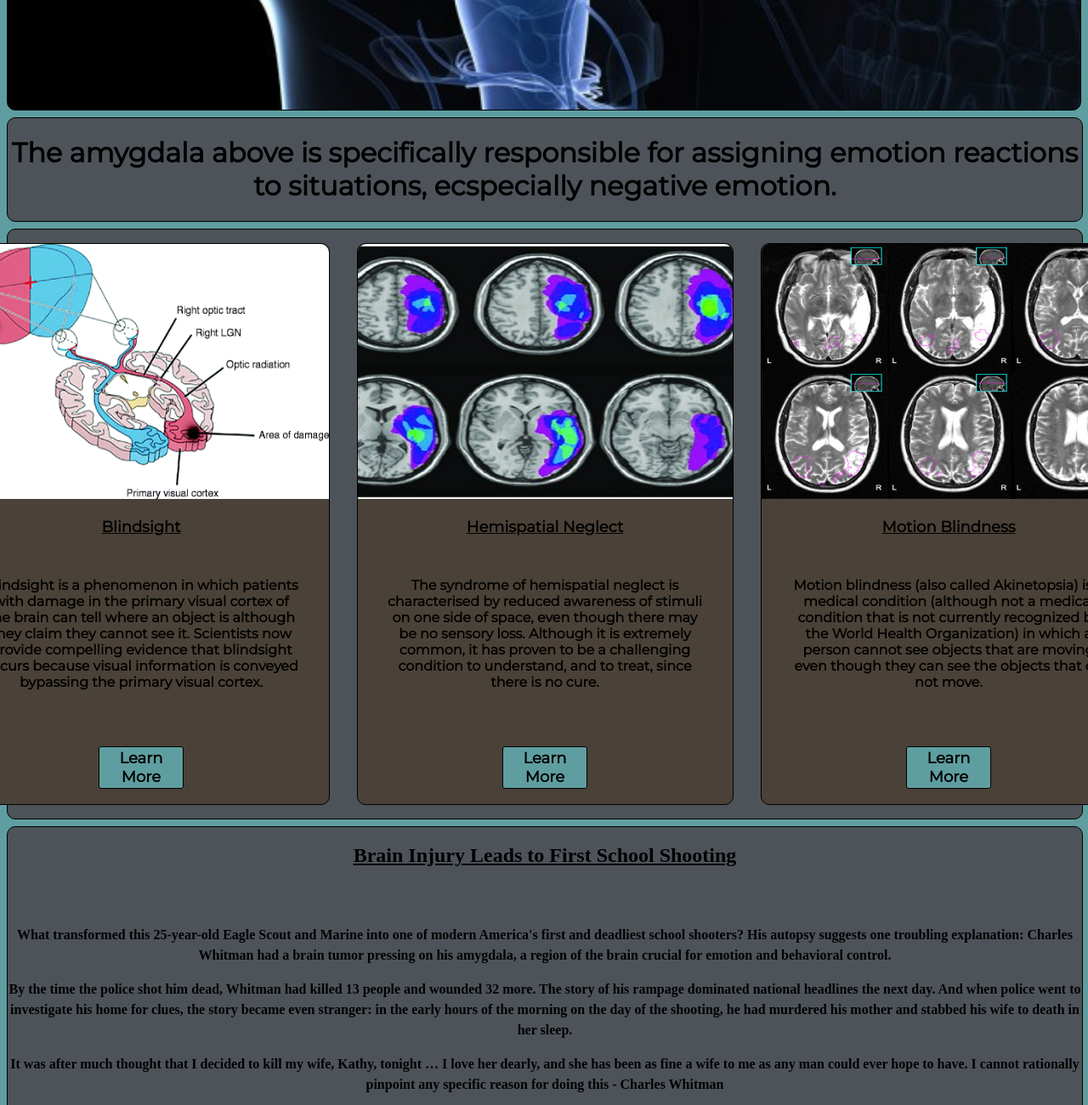
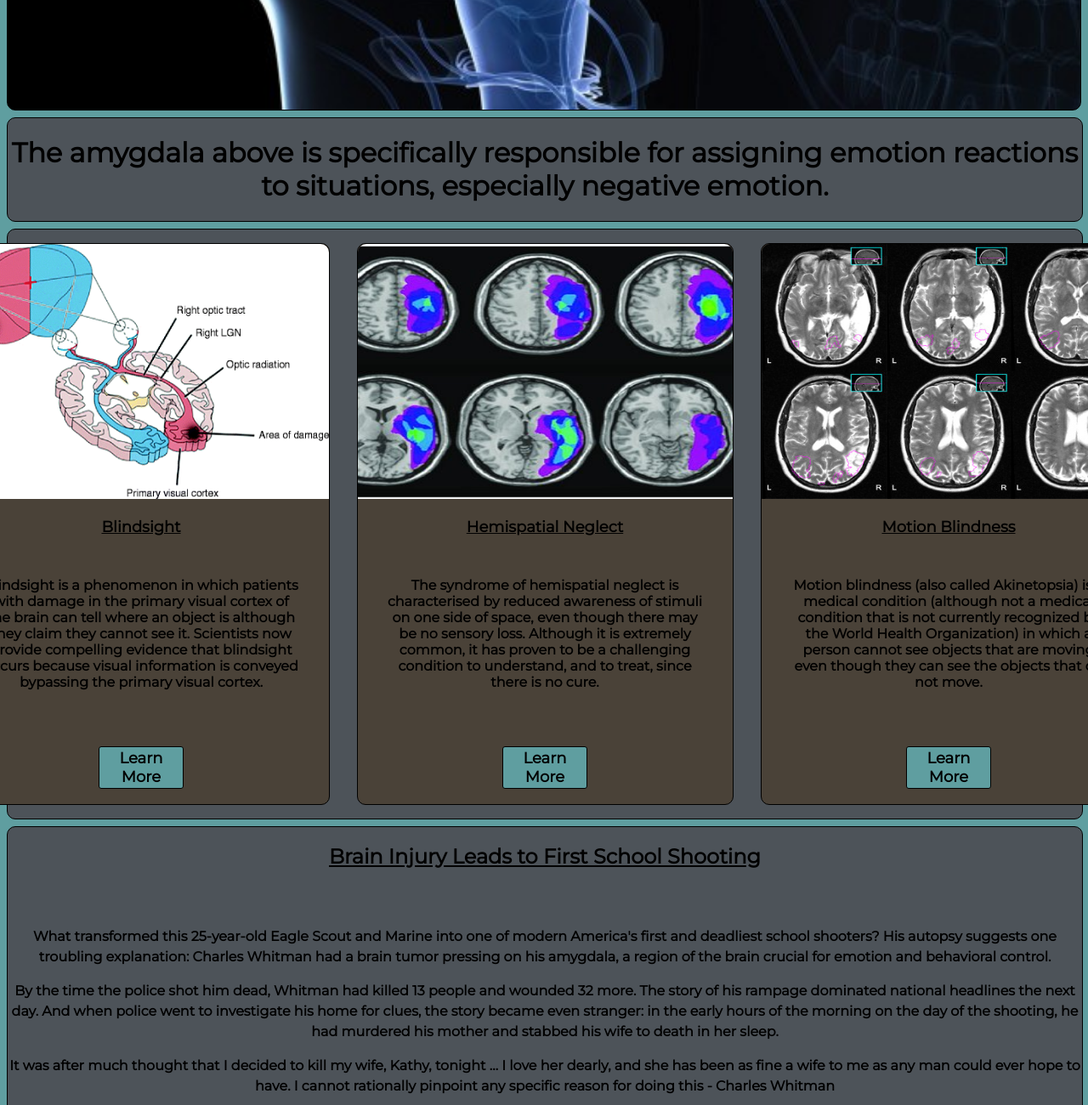
Before and after one commit to SawyerCherry/One-Page-Site, a plain HTML site: page index.html in a window 1280 px wide. Shown: the part 900-2200 px from the top of the page at 85% size. Drawn offline with nearby package versions, Linux system fonts and the light colour scheme.

Commit message:
fixed fonts, maybe

```diff
--- a/index.html
+++ b/index.html
@@ -35,7 +35,7 @@
 
     </div>
     <div class="text-section">
-        <h1 class="full-text"> The amygdala above is specifically responsible for assigning emotion reactions to situations, ecspecially negative emotion.</h1>
+        <h1 class="full-text"> The amygdala above is specifically responsible for assigning emotion reactions to situations, especially negative emotion.</h1>
     </div>
 
 
--- a/main.css
+++ b/main.css
@@ -86,6 +86,7 @@ html {
     border-radius: 10px;
     margin-bottom: .5em;
     background-color: #4d5359;
+    font-family: "Montserrat";
 }
 
 .full-text {
@@ -159,7 +160,7 @@ html {
     font-family: "Montserrat";
 }
 .split-section {
-
+    font-family: "Montserrat";
     width: 100%;
     height: auto;
     display: flex;
@@ -172,12 +173,14 @@ html {
     border-radius: 10px;
 }
 .split-h2 {
+    font-family: "Montserrat";
     text-align: center;
     font-weight: bold;
     text-decoration: underline;
     padding-bottom: 2em;
 }
 .split-p {
+    font-family: "Montserrat";
     line-height: 1.5;
 }
 .center {
@@ -190,6 +193,7 @@ html {
 }
 
 #contact {
+    font-family: "Montserrat";
     padding-top: 2em;
     background-color: #4d5359;
     border: 1px solid black;
@@ -222,6 +226,7 @@ html {
 
 }
 #contact input {
+    font-family: "Montserrat";
     margin-top: 1em;
     background-color: cadetblue;
     width: fit-content;
```
